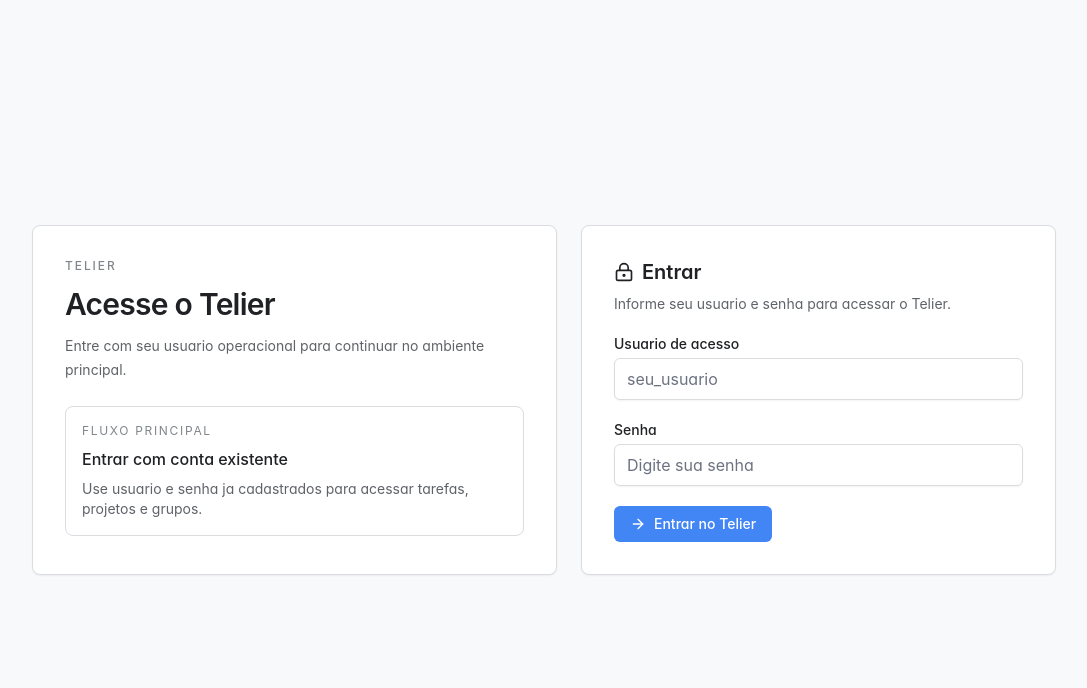
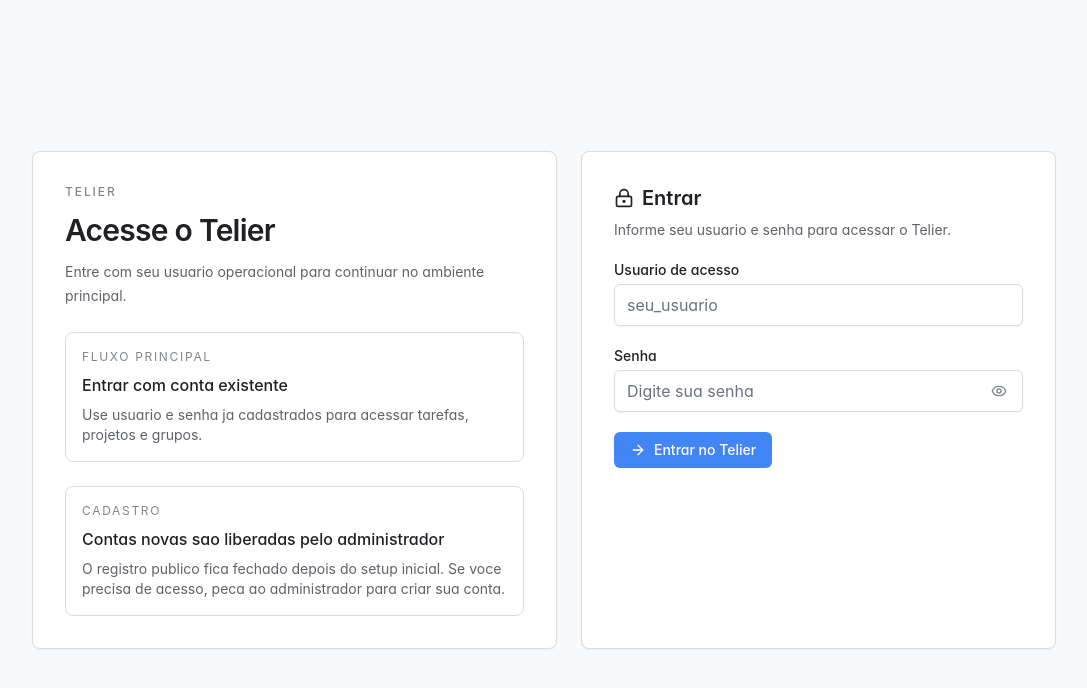
Before and after one commit to pedroafsmaia/telier, a React (Vite) app in the folder frontend-v2/: page /login in a window 1280 px wide. Shown: the top 688 px of the page, without its empty margins (96-1183 px from the left). Built offline with nearby package versions, Linux system fonts and the light colour scheme; no server answers.

Commit message:
Restore login password toggle and improve Pages API error handling

```diff
--- a/frontend-v2/src/routes/LoginPage.tsx
+++ b/frontend-v2/src/routes/LoginPage.tsx
@@ -1,12 +1,60 @@
 import { useEffect, useMemo, useState } from 'react';
 import { Navigate, useNavigate, useSearchParams } from 'react-router-dom';
-import { ArrowRight, LockKeyhole } from 'lucide-react';
+import { ArrowRight, Eye, EyeOff, LockKeyhole } from 'lucide-react';
 import { Button, Input, Panel } from '../design/primitives';
 import { useAuth } from '../lib/auth';
 import http from '../lib/http';
 
 interface LoginPageProps {
   technicalEntry?: boolean;
+}
+
+interface PasswordFieldProps {
+  label: string;
+  value: string;
+  onChange: (value: string) => void;
+  placeholder: string;
+  autoComplete?: string;
+  disabled?: boolean;
+}
+
+function PasswordField({
+  label,
+  value,
+  onChange,
+  placeholder,
+  autoComplete,
+  disabled,
+}: PasswordFieldProps) {
+  const [isVisible, setIsVisible] = useState(false);
+
+  return (
+    <div className="space-y-1">
+      <label className="block text-sm font-medium text-text-primary">{label}</label>
+      <div className="relative">
+        <Input
+          type={isVisible ? 'text' : 'password'}
+          value={value}
+          onChange={(event) => onChange(event.target.value)}
+          placeholder={placeholder}
+          autoComplete={autoComplete}
+          disabled={disabled}
+          required
+          className="pr-12"
+        />
+        <button
+          type="button"
+          className="absolute inset-y-0 right-0 flex w-12 items-center justify-center text-text-tertiary transition-colors hover:text-text-primary focus:outline-none focus-visible:text-text-primary"
+          onClick={() => setIsVisible((current) => !current)}
+          aria-label={isVisible ? 'Ocultar senha' : 'Mostrar senha'}
+          title={isVisible ? 'Ocultar senha' : 'Mostrar senha'}
+          disabled={disabled}
+        >
+          {isVisible ? <EyeOff className="h-4 w-4" /> : <Eye className="h-4 w-4" />}
+        </button>
+      </div>
+    </div>
+  );
 }
 
 export function LoginPage({ technicalEntry = false }: LoginPageProps) {
@@ -34,10 +82,6 @@ export function LoginPage({ technicalEntry = false }: LoginPageProps) {
   }, [searchParams]);
 
   useEffect(() => {
-    if (!technicalEntry) {
-      return;
-    }
-
     let cancelled = false;
 
     async function fetchNeedsSetup() {
@@ -58,7 +102,7 @@ export function LoginPage({ technicalEntry = false }: LoginPageProps) {
     return () => {
       cancelled = true;
     };
-  }, [technicalEntry]);
+  }, []);
 
   if (isAuthenticated) {
     return <Navigate to={nextPath} replace />;
@@ -119,7 +163,8 @@ export function LoginPage({ technicalEntry = false }: LoginPageProps) {
               <p className="text-xs font-medium uppercase tracking-[0.14em] text-text-tertiary">Telier</p>
               <h1 className="text-2xl font-semibold text-text-primary">Acesso tecnico inicial</h1>
               <p className="text-sm text-text-secondary">
-                Esta entrada e exclusiva para configuracao inicial. O login comum segue em <span className="font-medium text-text-primary">/login</span>.
+                Esta entrada e exclusiva para configuracao inicial. O login comum segue em{' '}
+                <span className="font-medium text-text-primary">/login</span>.
               </p>
 
               {needsSetup ? (
@@ -143,15 +188,13 @@ export function LoginPage({ technicalEntry = false }: LoginPageProps) {
                       disabled={isSubmittingSetup}
                       required
                     />
-                    <Input
+                    <PasswordField
                       label="Senha"
-                      type="password"
                       value={setupSenha}
-                      onChange={(event) => setSetupSenha(event.target.value)}
+                      onChange={setSetupSenha}
                       placeholder="Minimo de 8 caracteres"
                       autoComplete="new-password"
                       disabled={isSubmittingSetup}
-                      required
                     />
                     {setupErrorMessage ? (
                       <div className="rounded-md border border-alert-subtle bg-alert-subtle/20 px-3 py-2 text-sm text-alert">
@@ -200,6 +243,29 @@ export function LoginPage({ technicalEntry = false }: LoginPageProps) {
                   Use usuario e senha ja cadastrados para acessar tarefas, projetos e grupos.
                 </p>
               </div>
+
+              {needsSetup ? (
+                <div className="rounded-lg border border-info-100 bg-info-50 px-4 py-4">
+                  <p className="text-xs uppercase tracking-[0.14em] text-info-600">Primeiro acesso</p>
+                  <p className="mt-2 text-base font-medium text-text-primary">Criar administrador inicial</p>
+                  <p className="mt-2 text-sm text-text-secondary">
+                    O ambiente ainda nao foi inicializado. Conclua o setup tecnico antes do primeiro login.
+                  </p>
+                  <div className="mt-4">
+                    <Button type="button" variant="secondary" onClick={() => navigate('/login/setup')}>
+                      Criar administrador inicial
+                    </Button>
+                  </div>
+                </div>
+              ) : (
+                <div className="rounded-lg border border-border-primary bg-surface-primary px-4 py-4">
+                  <p className="text-xs uppercase tracking-[0.14em] text-text-tertiary">Cadastro</p>
+                  <p className="mt-2 text-base font-medium text-text-primary">Contas novas sao liberadas pelo administrador</p>
+                  <p className="mt-2 text-sm text-text-secondary">
+                    O registro publico fica fechado depois do setup inicial. Se voce precisa de acesso, peca ao administrador para criar sua conta.
+                  </p>
+                </div>
+              )}
             </div>
           </Panel>
 
@@ -223,15 +289,13 @@ export function LoginPage({ technicalEntry = false }: LoginPageProps) {
                 required
               />
 
-              <Input
+              <PasswordField
                 label="Senha"
-                type="password"
+                value={senha}
+                onChange={setSenha}
+                placeholder="Digite sua senha"
                 autoComplete="current-password"
-                value={senha}
-                onChange={(event) => setSenha(event.target.value)}
-                placeholder="Digite sua senha"
                 disabled={isSubmitting}
-                required
               />
 
               {errorMessage ? (
```
Also changed, not shown: frontend-v2/src/lib/http.ts (+92 -87 lines).
